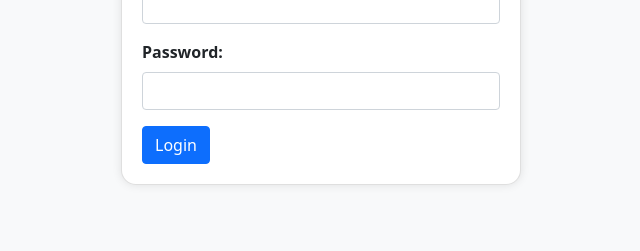
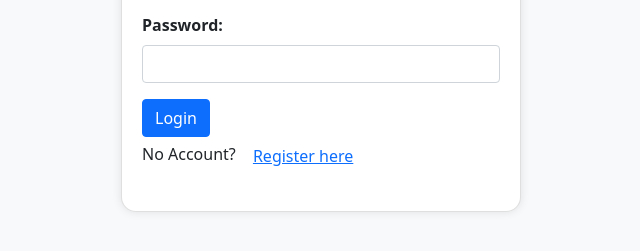
Before and after one commit to Khayde88/Final-Project, a website: page Frontend/login.html in a window 1280 px wide. Shown: the part 369-620 px from the top of the page, without its empty margins (319-959 px from the left). Drawn offline with nearby package versions, Linux system fonts and the light colour scheme.

Commit message:
Profile button update to include login/register pages.

```diff
--- a/Frontend/login.html
+++ b/Frontend/login.html
@@ -41,6 +41,12 @@
             </div>
             <button type="submit" class="btn btn-primary">Login</button>
         </form>
+
+        <!-- Registration link -->
+        <div class="register-link">
+            <p>No Account? <a href="register.html" class="btn btn-link">Register here</a></p>
+        </div>
+
     </div>
 </body>
 </html>
```
Also changed, not shown: Frontend/Home.html (+2 -1 lines).
